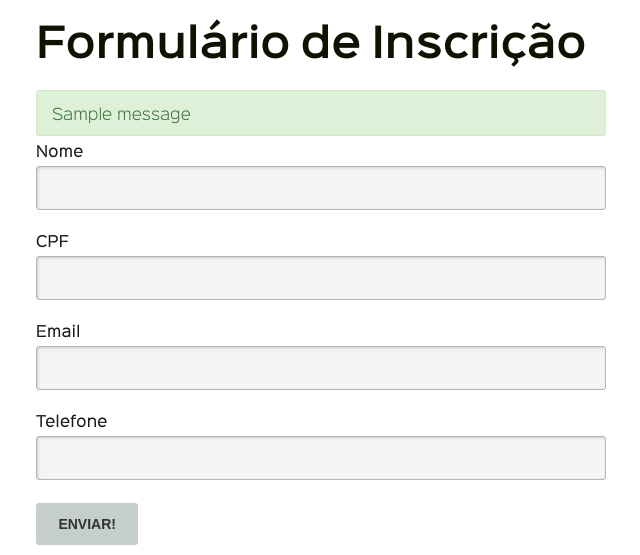
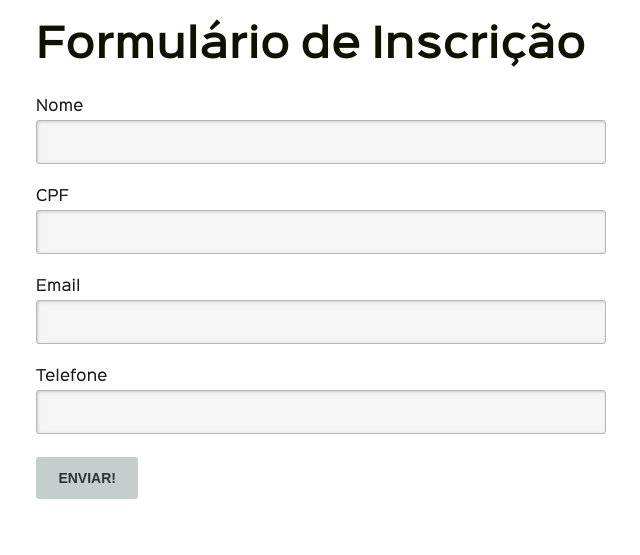
Before and after one commit to henriquebastos/eventex, a Django app: page /inscricao/ in a window 1280 px wide. Shown: the part 90-645 px from the top of the page, without its empty margins (34-674 px from the left). Run offline with Django 3.2, Linux system fonts and the light colour scheme; tables that the repository leaves empty hold one stand-in row (values such as "Sample post"); one stand-in notice (Sample message) is shown.

Commit message:
Remove SubscribeSuccessMessage test and code

```diff
--- a/eventex/subscriptions/templates/subscriptions/subscription_form.html
+++ b/eventex/subscriptions/templates/subscriptions/subscription_form.html
@@ -6,13 +6,6 @@
             <div class="content row padding-bottom-3 desktop-12 container">
                 <h1>Formulário de Inscrição</h1>
                 <div class="desktop-6">
-                    {% if messages %}
-                        {% for message in messages %}
-                            <div class="alert success">
-                                <p>{{ message }}</p>
-                            </div>
-                        {% endfor %}
-                    {% endif %}
                     <form action="." novalidate method="post">
                         {% csrf_token %}
                         <div class="form-row label-block input-text">
--- a/eventex/subscriptions/views.py
+++ b/eventex/subscriptions/views.py
@@ -30,8 +30,6 @@ def create(request):
 			   'subscriptions/subscription_email.txt',
 			   {'subscription': subscription})
 
-	messages.success(request, 'Inscrição realizada com sucesso!')
-
 	return HttpResponseRedirect('/inscricao/{}/'.format(subscription.pk))
 
 
```
Also changed, not shown: eventex/subscriptions/tests/test_view_subscribe.py (+0 -11 lines).
